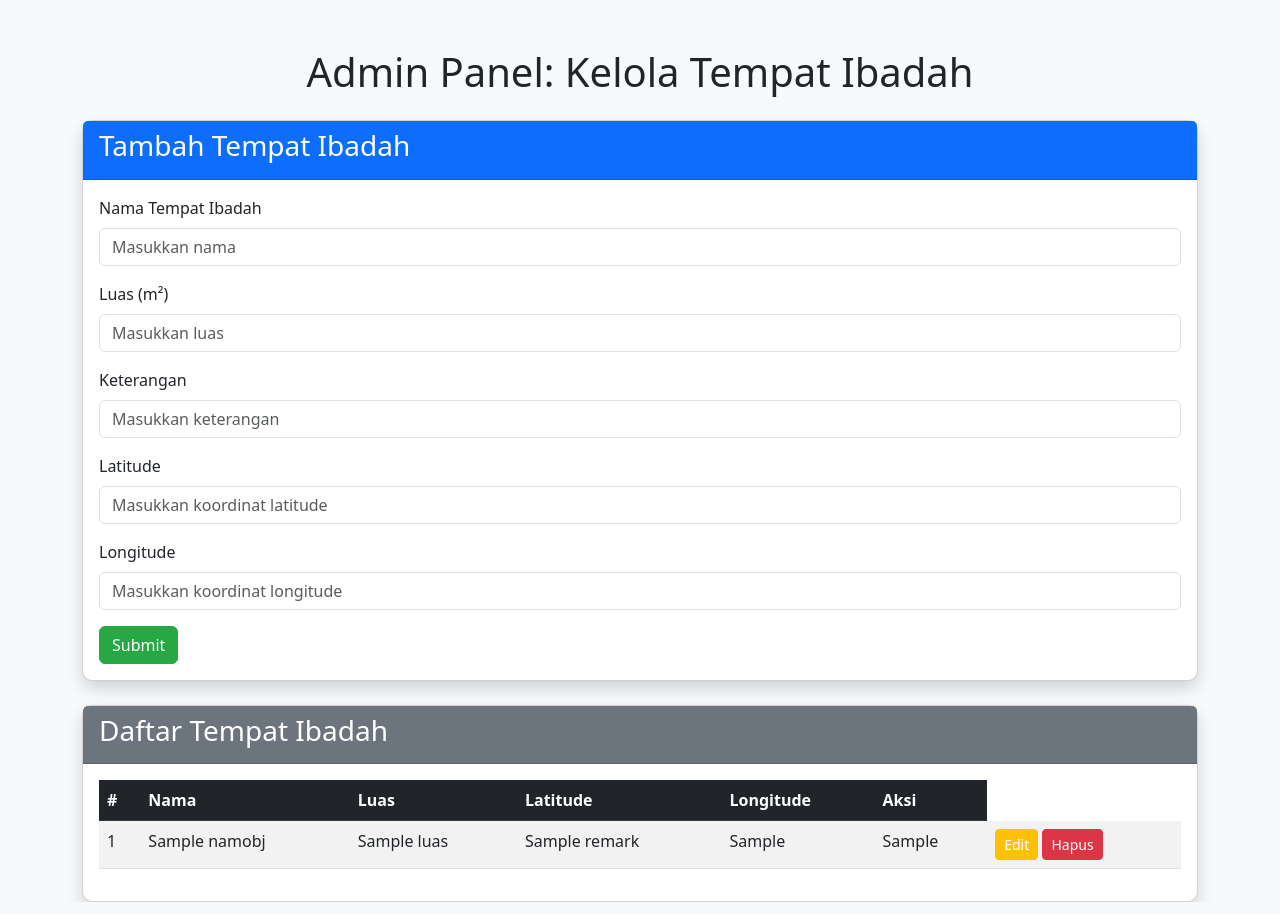
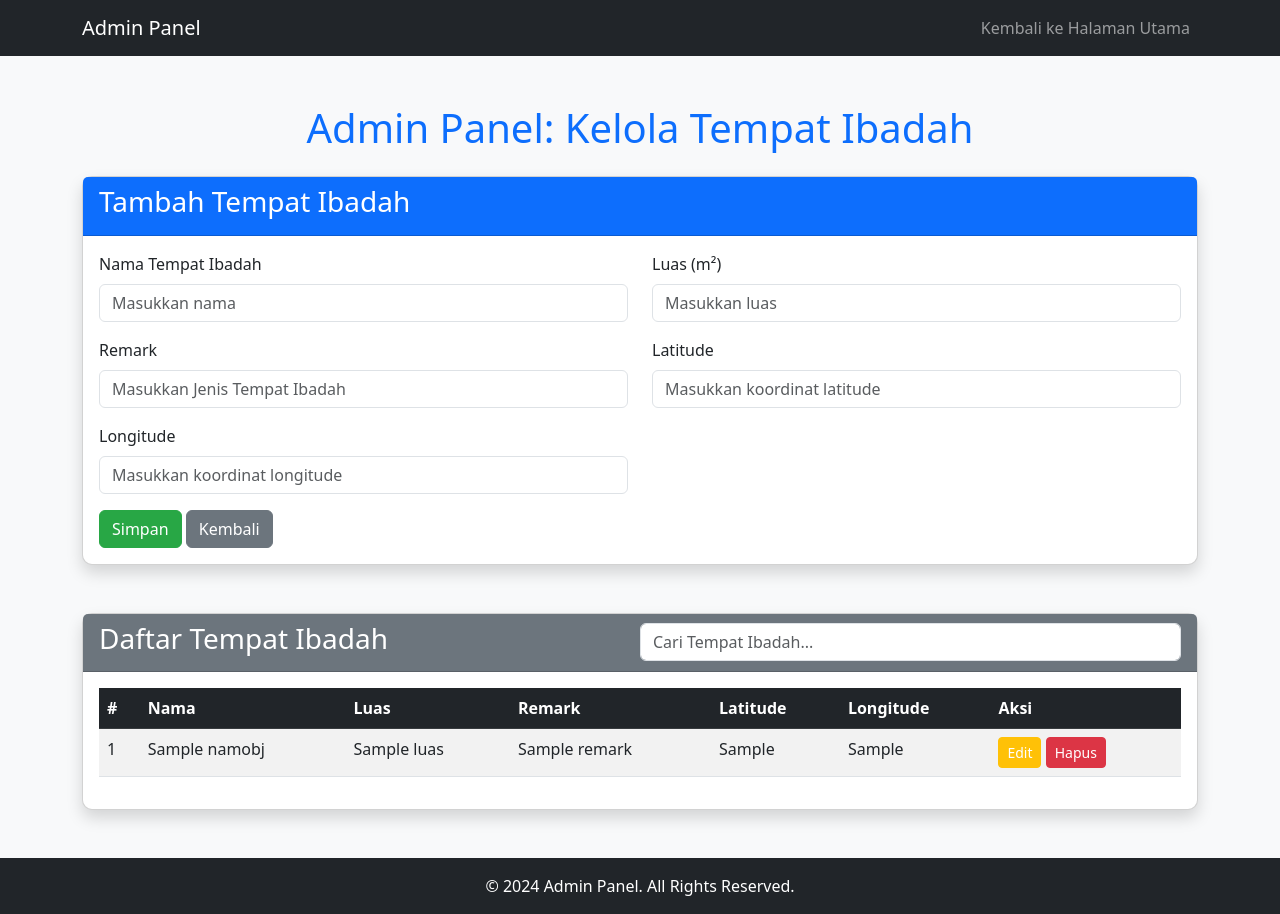
Before and after one commit to panduwnda/Ibadah_Finder, a Python web app: template templates/admin.html in a window 1280 px wide. Run offline with Jinja, Linux system fonts and the light colour scheme; the template is opened without the code that fills it: most values are stand-ins (such as "Sample title", 1, 10 or a date in 2020); form fields are guessed from the names that the template uses.

Commit message:
fixing admin feature

```diff
--- a/templates/admin.html
+++ b/templates/admin.html
@@ -10,55 +10,76 @@
     <link rel="stylesheet" href="{{ url_for('static', filename='admin.css') }}">
 </head>
 <body>
+    <nav class="navbar navbar-expand-lg navbar-dark bg-dark">
+        <div class="container">
+            <a class="navbar-brand" href="/">Admin Panel</a>
+            <button class="navbar-toggler" type="button" data-bs-toggle="collapse" data-bs-target="#navbarNav" aria-controls="navbarNav" aria-expanded="false" aria-label="Toggle navigation">
+                <span class="navbar-toggler-icon"></span>
+            </button>
+            <div class="collapse navbar-collapse" id="navbarNav">
+                <ul class="navbar-nav ms-auto">
+                    <li class="nav-item">
+                        <a class="nav-link" href="/map">Kembali ke Halaman Utama</a>
+                    </li>
+                </ul>
+            </div>
+        </div>
+    </nav>
+
     <div class="container mt-5">
-        <h1 class="text-center mb-4">Admin Panel: Kelola Tempat Ibadah</h1>
+        <h1 class="text-center text-primary mb-4">Admin Panel: Kelola Tempat Ibadah</h1>
 
         <!-- Form untuk Tambah Tempat Ibadah -->
-        <div class="card shadow mb-4">
+        <div class="card shadow mb-5">
             <div class="card-header bg-primary text-white">
                 <h3 class="card-title">Tambah Tempat Ibadah</h3>
             </div>
             <div class="card-body">
                 <form method="POST" action="{{ url_for('admin') }}">
-                    {{ form.hidden_tag() }}  <!-- Menambahkan CSRF token -->
-                    <div class="mb-3">
+                    {{ form.hidden_tag() }}  <!-- CSRF token -->
+                    <div class="row">
+                        <div class="col-md-6 mb-3">
                             <label for="nama" class="form-label">Nama Tempat Ibadah</label>
                             {{ form.nama(class="form-control", placeholder="Masukkan nama") }}
                         </div>
-                    <div class="mb-3">
+                        <div class="col-md-6 mb-3">
                             <label for="luas" class="form-label">Luas (m²)</label>
                             {{ form.luas(class="form-control", placeholder="Masukkan luas") }}
                         </div>
-                    <div class="mb-3">
-                        <label for="remark" class="form-label">Keterangan</label>
-                        {{ form.remark(class="form-control", placeholder="Masukkan keterangan") }}
+                        <div class="col-md-6 mb-3">
+                            <label for="remark" class="form-label">Remark</label>
+                            {{ form.remark(class="form-control", placeholder="Masukkan Jenis Tempat Ibadah") }}
                         </div>
-                    <div class="mb-3">
+                        <div class="col-md-6 mb-3">
                             <label for="latitude" class="form-label">Latitude</label>
                             {{ form.latitude(class="form-control", placeholder="Masukkan koordinat latitude") }}
                         </div>
-                    <div class="mb-3">
+                        <div class="col-md-6 mb-3">
                             <label for="longitude" class="form-label">Longitude</label>
                             {{ form.longitude(class="form-control", placeholder="Masukkan koordinat longitude") }}
                         </div>
-                    <button type="submit" class="btn btn-success">{{ form.submit.label }}</button>
+                    </div>
+                    <button type="submit" class="btn btn-success">Simpan</button>
+                    <a href="/map" class="btn btn-secondary">Kembali</a>
                 </form>
             </div>
         </div>
 
         <!-- Tabel Data Tempat Ibadah -->
         <div class="card shadow">
-            <div class="card-header bg-secondary text-white">
+            <div class="card-header bg-secondary text-white d-flex justify-content-between align-items-center">
                 <h3 class="card-title">Daftar Tempat Ibadah</h3>
+                <!-- Search Bar -->
+                <input type="text" id="searchInput" class="form-control w-50" placeholder="Cari Tempat Ibadah...">
             </div>
             <div class="card-body">
-                <table class="table table-striped table-hover">
+                <table class="table table-striped table-hover" id="placesTable">
                     <thead class="table-dark">
                         <tr>
                             <th>#</th>
                             <th>Nama</th>
                             <th>Luas</th>
-
+                            <th>Remark</th>
                             <th>Latitude</th>
                             <th>Longitude</th>
                             <th>Aksi</th>
@@ -85,7 +106,25 @@
         </div>
     </div>
 
+    <footer class="bg-dark text-white text-center py-3 mt-5">
+        &copy; 2024 Admin Panel. All Rights Reserved.
+    </footer>
+
     <!-- Bootstrap JS -->
     <script src="https://cdn.jsdelivr.net/npm/bootstrap@5.3.0/dist/js/bootstrap.bundle.min.js"></script>
+
+    <!-- JavaScript for Search Functionality -->
+    <script>
+        document.getElementById('searchInput').addEventListener('keyup', function () {
+            const filter = this.value.toLowerCase();
+            const rows = document.querySelectorAll('#placesTable tbody tr');
+
+            rows.forEach(row => {
+                const cells = row.querySelectorAll('td');
+                const rowText = Array.from(cells).map(cell => cell.textContent.toLowerCase()).join(' ');
+                row.style.display = rowText.includes(filter) ? '' : 'none';
+            });
+        });
+    </script>
 </body>
 </html>
```
Lines whose indentation alone changed are shown as unchanged.
